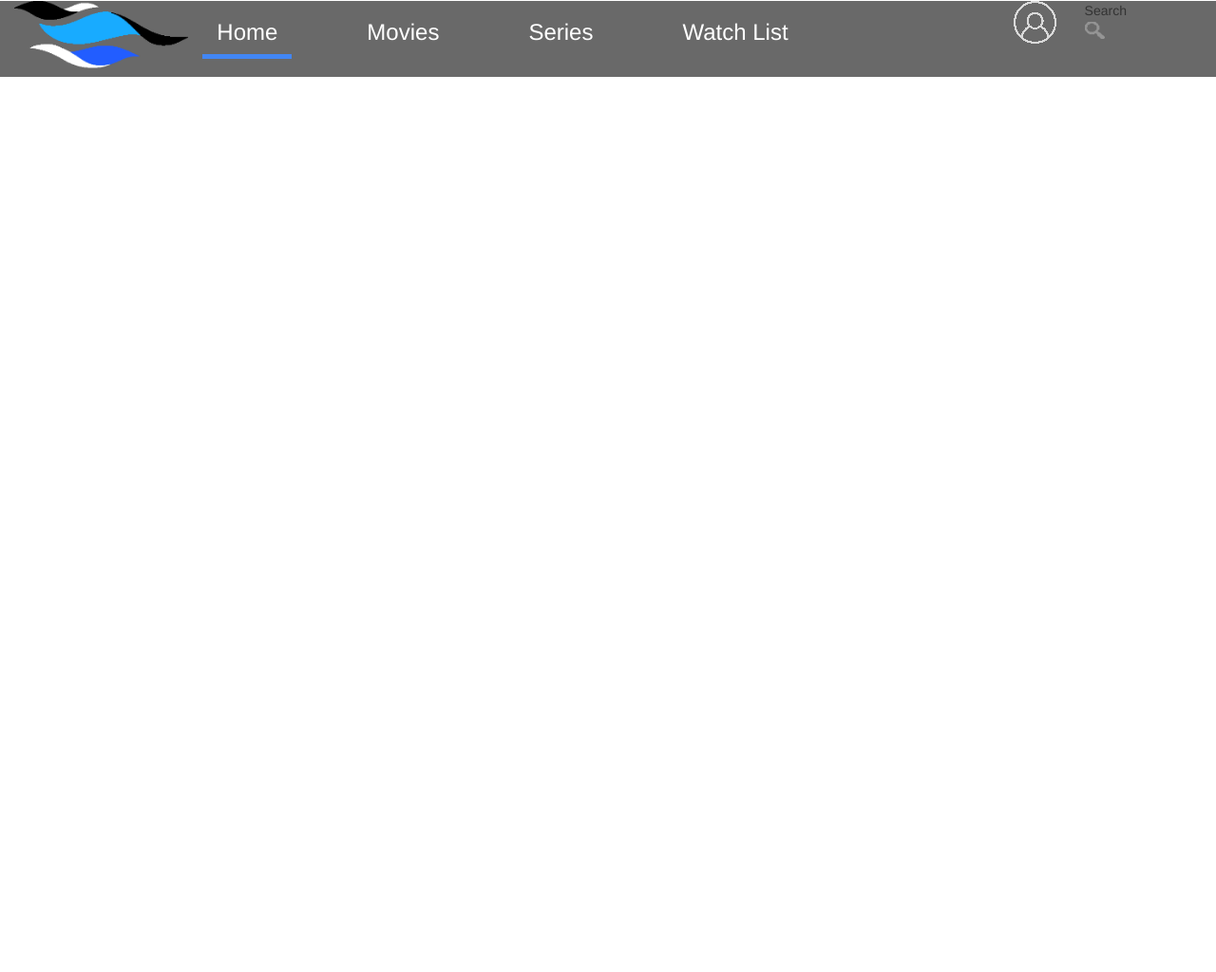
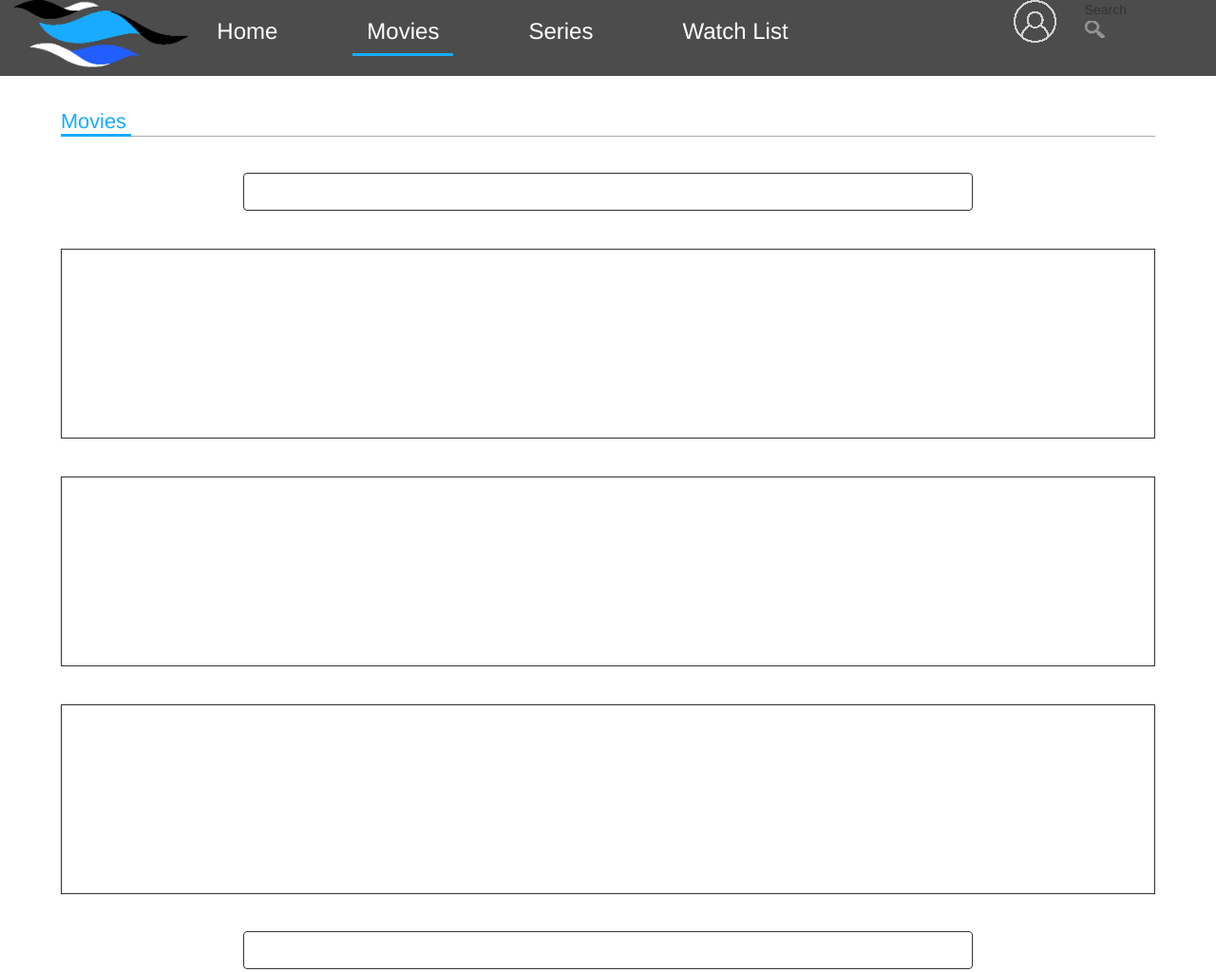
Before and after one commit to 170055/Stream-IT, a plain HTML site: page root/pages/movies.html in a window 1280 px wide. Shown: the top 1024 px of the page at 95% size. Before the commit the page ends 800 px from the top, so only its background shows below. Drawn offline with Linux system fonts and the light colour scheme.

Commit message:
Movies page structure complete

```diff
--- a/root/css/movies.css
+++ b/root/css/movies.css
@@ -1,6 +1,6 @@
 body, html {
     height: 100%;
-   margin: 0px;
+    margin: 0px;
     padding: 0px;
 
 }
@@ -14,6 +14,8 @@ body, html {
 .container{
     margin: 0px;
     padding: 0px;
+    width: 100vw;
+    height: 140vh;
 }
 
 .header-con{
@@ -22,7 +24,7 @@ body, html {
     width: 100vw;
     height: 10vh;
     position: fixed;
-    background-color: dimgray;
+    background-color: rgba(0,0,0,0.7);
 }
 
 
@@ -30,8 +32,8 @@ body, html {
     color: white;
 }
 
-.home{
-    border-bottom: thick solid #4286f4;
+.movies{
+    border-bottom: medium solid #18abff;
 }
 
 #nav{
@@ -53,6 +55,50 @@ body, html {
     width: auto;
 }
 
-.content-con{
+.heading-con {
+    width: 90vw;
+    height: 4vh;
+    margin-top: 15vh;
+    margin-left: 5vw;
+    border-bottom: thin solid #aaaaaa;
+}
 
+.heading {
+    width: 5.8vw;
+    height: 4vh;
+    border-bottom: medium solid #18abff;
 }
+
+p {
+    font-size: 1.7vw;
+    color: #18abff;
+    margin-top: -1vh;
+}
+
+.content-con {
+    width: 100vw;
+    height: 120vh;
+}
+
+.page-nav {
+    width: 60vw;
+    height: 5vh;
+    margin-left: 20vw;
+    margin-top: 3vw;
+    border: thin solid;
+    border-radius: 0.5vh;
+}
+
+.row {
+    width: 90vw;
+    height: 25vh;
+    margin-left: 5vw;
+    margin-top: 5vh;
+    border: thin solid;
+}
+
+.footer {
+    width: 100vw;
+    height: 20vh;
+    background-color: rgba(0,0,0,0.7);
+}
--- a/root/pages/movies.html
+++ b/root/pages/movies.html
@@ -23,18 +23,11 @@
     <body>
       <div class="container">
 
-                  <div class="row">
+         <div class="header-con col-xs-12">
 
-                    <div class="content-con col-xs-12">
-                    </div>
-
-
-                    </div>
-
-                      <div class="header-con col-xs-12">
             <img src="../img/logo.png" class="col-xs-2">
-                          <a href="home.html" id="nav" class="home col-xs-2"><h3>Home</h3></a>
-                          <a href="movies.html" id="nav" class="col-xs-2"><h3>Movies</h3></a>
+                <a href="home.html" id="nav" class="col-xs-2"><h3>Home</h3></a>
+                <a href="movies.html" id="nav" class="movies col-xs-2"><h3>Movies</h3></a>
                 <a href="series.html" id="nav" class="col-xs-2"><h3>Series</h3></a>
                 <a href="watchlist.html" id="nav" class="col-xs-2"><h3>Watch List</h3></a>
                 <div class=" seaform col-xs-2">
@@ -42,8 +35,33 @@
                     <div class="search-con col-xs-6">Search<img src="../img/header/magnifying%20glass.png"></div>
                 </div>
 
+         </div>
 
+        <div class="content-con">
+
+           <div class= "heading-con">
+               <div class="heading">
+                   <p>Movies</p>
                </div>
+           </div>
+
+           <div class="page-nav">
+           </div>
+
+           <div class="row">
+           </div>
+
+           <div class="row">
+           </div>
+
+           <div class="row">
+           </div>
+
+           <div class="page-nav">
+           </div>
+        </div>
+
+        <div class="footer" >
 
         </div>
 
```
Lines whose indentation alone changed are shown as unchanged.
